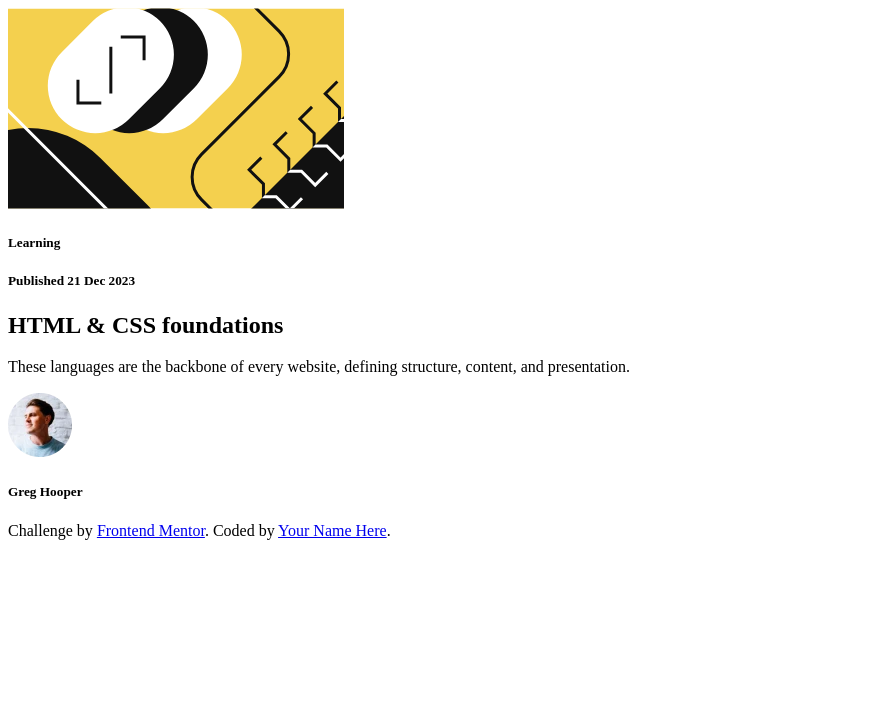
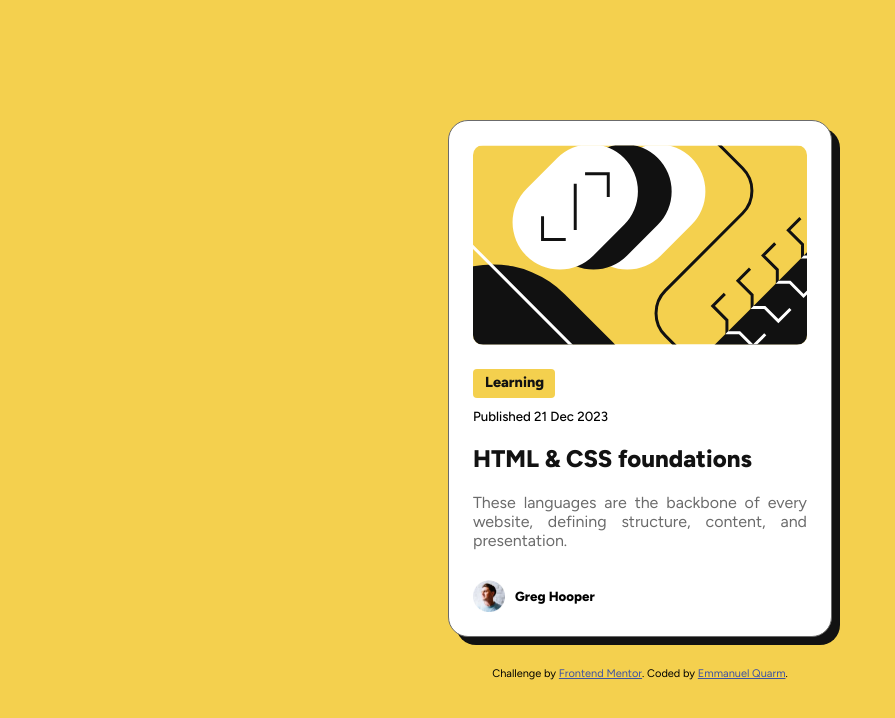
Before and after one commit to bigboyemma20/blog-preview-card-main, a plain HTML site: page index.html in a window 1280 px wide. Shown: the whole page, without its empty margins (0-895 px from the left). Drawn offline with Linux system fonts and the light colour scheme.

Commit message:
CSS updated

```diff
--- a/index.html
+++ b/index.html
@@ -12,7 +12,7 @@
 <link rel="stylesheet" href="./styles.css">
 
   <meta name="description" content="Frontend Mentor | Blog preview card">
-  <meta name="author" content="Your Name Here">
+  <meta name="author" content="Emmanuel Quarm">
   <meta name="keywords" content="HTML, CSS, Frontend Mentor, Blog Preview Card">
   <meta name="viewport" content="width=device-width, initial-scale=1.0">
   <meta name="theme-color" content="#ffffff">
@@ -28,20 +28,24 @@
       <h5>Learning</h5>
     </div>
 
-  <h5 class="date">Published 21 Dec 2023</h5>
+    <h5 class="date">Published 21 Dec 2023</h5>
 
-  <h1>HTML & CSS foundations</h1>
+    <h1>HTML & CSS foundations</h1>
 
-  <p>These languages are the backbone of every website, defining structure, content, and presentation.
-  </p>
-  <img class="avatar" src="./assets/images/image-avatar.webp" />
+    <p>These languages are the backbone of every website, defining structure, content, and presentation.
+    </p>
 
-  <h5 class="avatar-name">Greg Hooper</h5>
+    <div class="avatar-container">
+      <img class="avatar" src="./assets/images/image-avatar.webp" />
+      <h5 class="avatar-name">Greg Hooper</h5>
+    </div>
+
   </section>
+
   <section class="footer">
   <div class="attribution">
     Challenge by <a href="https://www.frontendmentor.io?ref=challenge" target="_blank">Frontend Mentor</a>.
-    Coded by <a href="#">Your Name Here</a>.
+    Coded by <a href="#">Emmanuel Quarm</a>.
   </div>
   </section>
 </body>
--- a/styles.css
+++ b/styles.css
@@ -0,0 +1,97 @@
+/* mobile: card width=327, big screen card width= 384*/
+
+:root{
+    --Yellow: hsl(47, 88%, 63%);
+    --White: hsl(0, 0%, 100%);
+    --Gray-500: hsl(0, 0%, 42%);
+    --Gray-950: hsl(0, 0%, 7%);
+}
+*{
+    box-sizing: border-box;
+    margin: 0;
+    padding: 0;
+}
+
+body{
+    display: flex;
+    flex-direction: column;
+    align-items: center;
+    justify-content: center;
+    background-color: var(--Yellow);
+    text-align: justify;
+    min-height: 100vh;
+    font-family: "Figtree", sans-serif;
+}
+
+.card-image{
+    max-width: 100%;
+    border-radius:10px;
+}
+.card{
+    width: 100%;
+    max-width :384px;
+    background-color: var(--White);
+    border-radius: 20px;
+    border: 1px solid var(--Gray-500);
+    box-shadow: 8px 8px var(--Gray-950);
+    padding: 24px;
+
+}
+
+h1{
+    padding: 20px 0;
+}
+.status {
+    width:82px;
+    height: 29px;
+    background-color: var(--Yellow);
+    padding: 4px 12px;
+    margin: 20px 0 10px;
+    border-radius: 4px;
+    text-align: justify;
+}
+
+.status h5{
+    font-weight: 800;
+    font-size: 14.5px;
+}
+h1, .status{
+    color:var(--Gray-950);
+    font-weight: 800;
+}
+.date{
+    font-weight: 500;
+}
+p{
+    font-size: 16px;
+    color: var(--Gray-500);
+    word-spacing: -2px;
+}
+
+.avatar-container{
+    display: flex;
+    flex-direction: row;
+    align-items: center;
+    padding-top: 30px;
+
+}
+
+.avatar{
+    width: 32px;
+
+
+}
+
+.avatar-name{
+    font-weight: 800;
+    padding-left: 10px;
+}
+.footer{
+    padding-top: 30px;
+}
+  .attribution {
+    font-size: 11px;
+    text-align: center;
+}
+
+.attribution a { color: hsl(228, 45%, 44%); }
```
